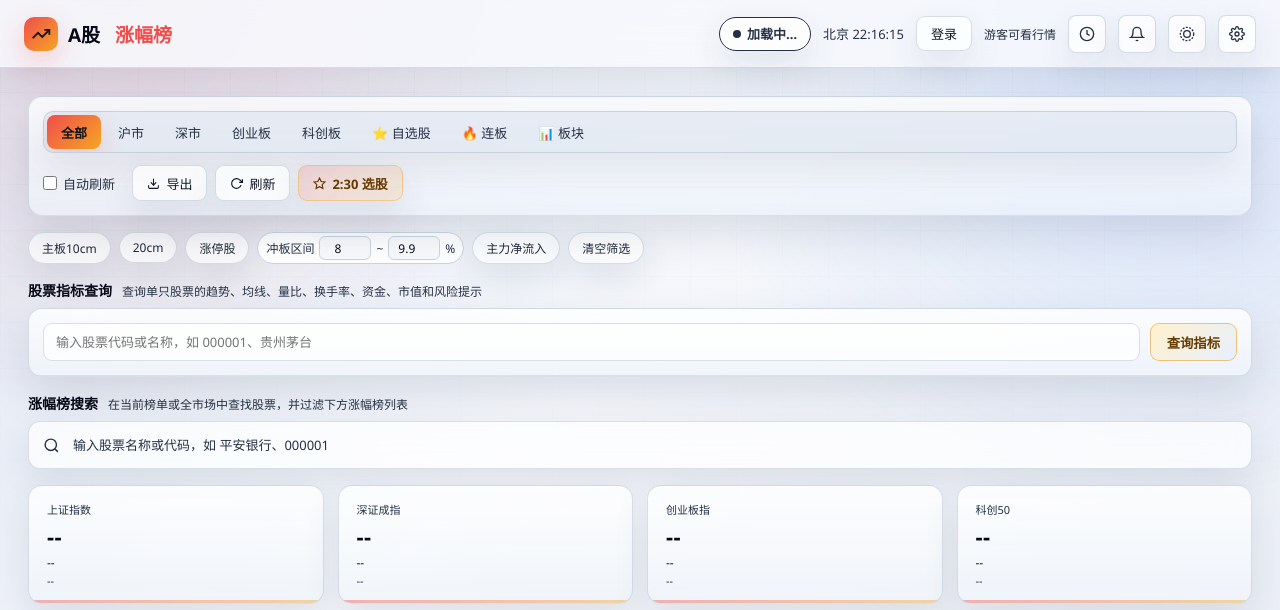
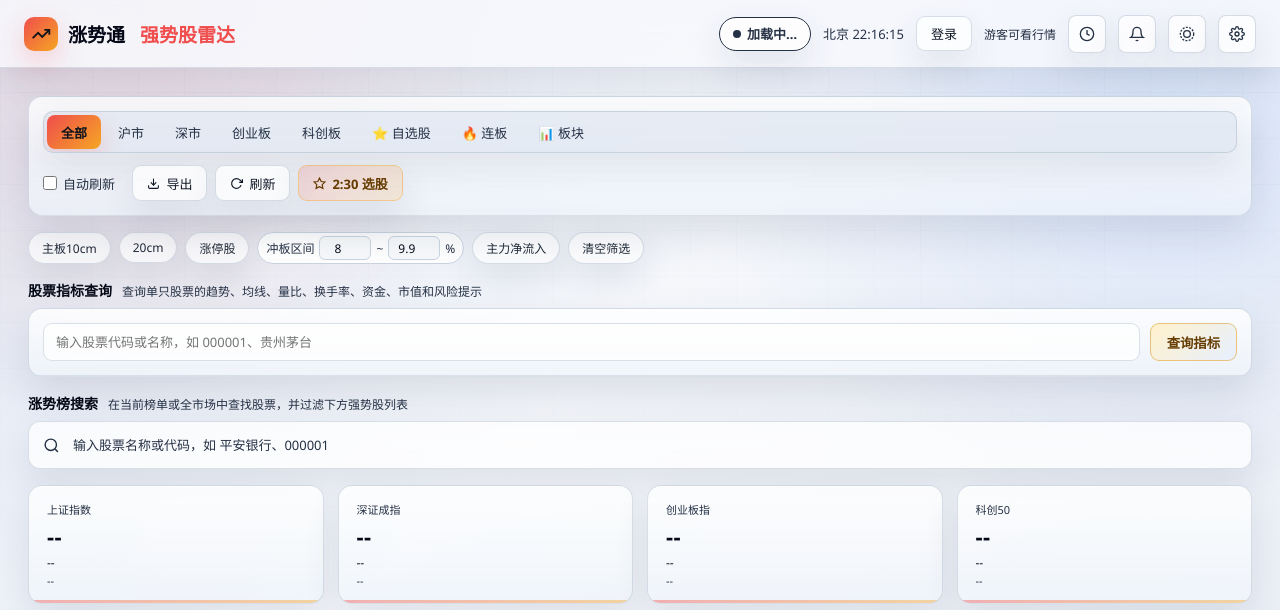
Before and after one commit to Zelcsyyd1/stock-gainers, a Python web app: template templates/index.html in a window 1280 px wide. Shown: the top 610 px of the page. Run offline with Jinja, Linux system fonts and the light colour scheme; the template is opened without the code that fills it, so the values that code supplies are empty.

Commit message:
Rename site to Zhangshitong

```diff
--- a/package.json
+++ b/package.json
@@ -1,7 +1,7 @@
 {
   "name": "stock-gainers",
   "version": "1.0.0",
-  "description": "A股涨幅榜",
+  "description": "涨势通｜A股盘中行情与强势股雷达",
   "main": "server.js",
   "engines": {
     "node": "24.x"
--- a/server.js
+++ b/server.js
@@ -204,7 +204,7 @@ async function sendVerificationEmail(email, code) {
   await mailer.sendMail({
     from: SMTP_FROM,
     to: email,
-    subject: 'A股涨幅榜注册验证码',
+    subject: '涨势通注册验证码',
     text: `你的注册验证码是 ${code}，10分钟内有效。若不是你本人操作，请忽略这封邮件。`,
     html: `<p>你的注册验证码是 <strong style="font-size:20px">${code}</strong></p><p>10分钟内有效。若不是你本人操作，请忽略这封邮件。</p>`,
   });
@@ -1358,6 +1358,6 @@ app.get('/api/limitup', async (req, res) => {
 });
 
 app.listen(PORT, '0.0.0.0', () => {
-  console.log(`\n✅ 股票涨幅榜已启动！`);
+  console.log(`\n✅ 涨势通已启动！`);
   console.log(`   打开浏览器访问: http://localhost:${PORT}\n`);
 });
--- a/templates/index.html
+++ b/templates/index.html
@@ -3,7 +3,7 @@
 <head>
   <meta charset="UTF-8"/>
   <meta name="viewport" content="width=device-width, initial-scale=1.0"/>
-  <title>A股涨幅榜 — 实时行情</title>
+  <title>涨势通｜A股盘中行情与强势股雷达</title>
   <style>
     :root{
       --bg:#e8edf6;--surface:#ffffff;--border:#cbd5e1;
@@ -929,7 +929,7 @@
     <svg width="22" height="22" viewBox="0 0 24 24" fill="none" stroke="currentColor" stroke-width="2.2">
       <polyline points="22 7 13.5 15.5 8.5 10.5 2 17"/><polyline points="16 7 22 7 22 13"/>
     </svg>
-    A股&nbsp;<span>涨幅榜</span>
+    涨势通&nbsp;<span>强势股雷达</span>
   </div>
   <div class="header-right">
     <div id="market-badge" class="closed">
@@ -1039,8 +1039,8 @@
 
   <div class="field-section">
     <div class="field-title">
-      <strong>涨幅榜搜索</strong>
-      <span>在当前榜单或全市场中查找股票，并过滤下方涨幅榜列表</span>
+      <strong>涨势榜搜索</strong>
+      <span>在当前榜单或全市场中查找股票，并过滤下方强势股列表</span>
     </div>
     <div class="search-wrap">
       <svg class="search-icon" viewBox="0 0 24 24" fill="none" stroke="currentColor" stroke-width="2">
@@ -1724,7 +1724,7 @@ function renderStarButtons() {
 
 async function fetchWatchlist() {
   if (!watchlist.length) {
-    showEmpty('自选股为空，请从涨幅榜点击 ☆ 添加');
+    showEmpty('自选股为空，请从涨势榜点击 ☆ 添加');
     return;
   }
   showLoading();
@@ -1980,7 +1980,7 @@ function renderNormalTable() {
   const baseData = currentListData();
   const sorted = sortedData(baseData);
   hideAll();
-  if (!sorted.length) { showEmpty(isWatchlistMode ? '自选股为空，从涨幅榜点 ☆ 添加' : '暂无数据'); return; }
+  if (!sorted.length) { showEmpty(isWatchlistMode ? '自选股为空，从涨势榜点 ☆ 添加' : '暂无数据'); return; }
   showTable();
 
   const totalPages = Math.max(1, Math.ceil(sorted.length / PAGE_SIZE));
@@ -3088,7 +3088,7 @@ document.getElementById('export-btn').addEventListener('click', ()=>{
   const csv=[headers,...rows].map(r=>r.join(',')).join('\n');
   const a=document.createElement('a');
   a.href=URL.createObjectURL(new Blob(['\ufeff'+csv],{type:'text/csv;charset=utf-8'}));
-  a.download=`${isScreenMode?'选股结果':'涨幅榜'}_${new Date().toLocaleString('zh-CN',{timeZone:'Asia/Shanghai'}).replace(/[/:]/g,'-')}.csv`;
+  a.download=`${isScreenMode?'选股结果':'涨势榜'}_${new Date().toLocaleString('zh-CN',{timeZone:'Asia/Shanghai'}).replace(/[/:]/g,'-')}.csv`;
   a.click();
 });
 
```
Also changed, not shown: templates/home.html (+4 -4 lines), 1 other file.
